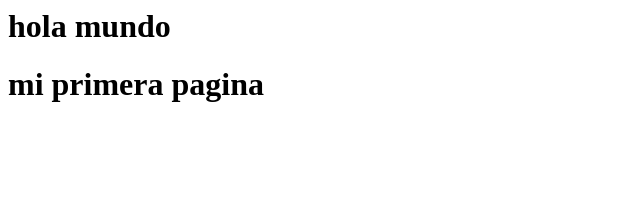
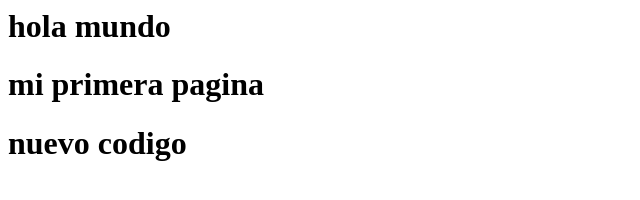
Before and after one commit to evasquez17/codigo13-semana1, a plain HTML site: page index.html in a window 1280 px wide. Shown: the whole page, without its empty margins (0-640 px from the left). Drawn offline with Linux system fonts and the light colour scheme.

Commit message:
nuevo codigo

```diff
--- a/index.html
+++ b/index.html
@@ -1,2 +1,3 @@
 <h1>hola mundo</h1>
 <h1>mi primera pagina</h1>
+<h1>nuevo codigo</h1>
```
